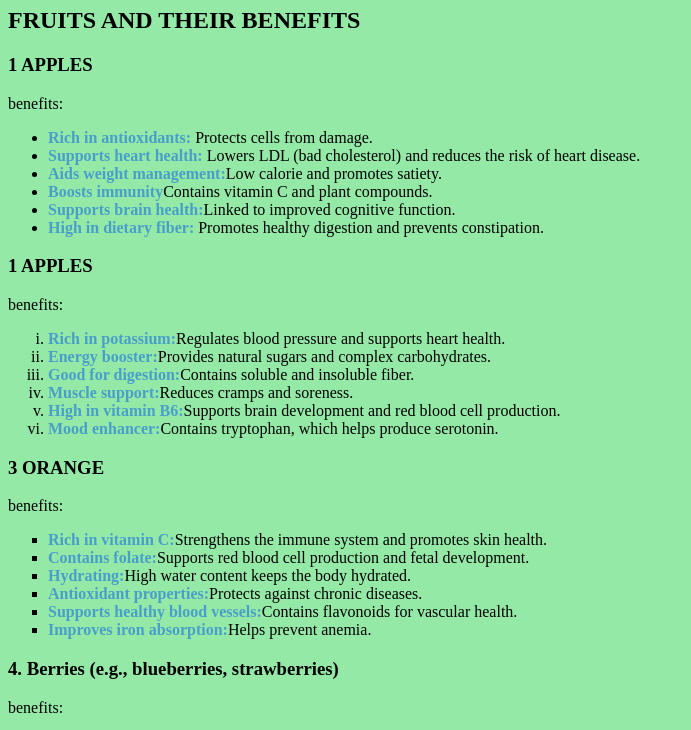
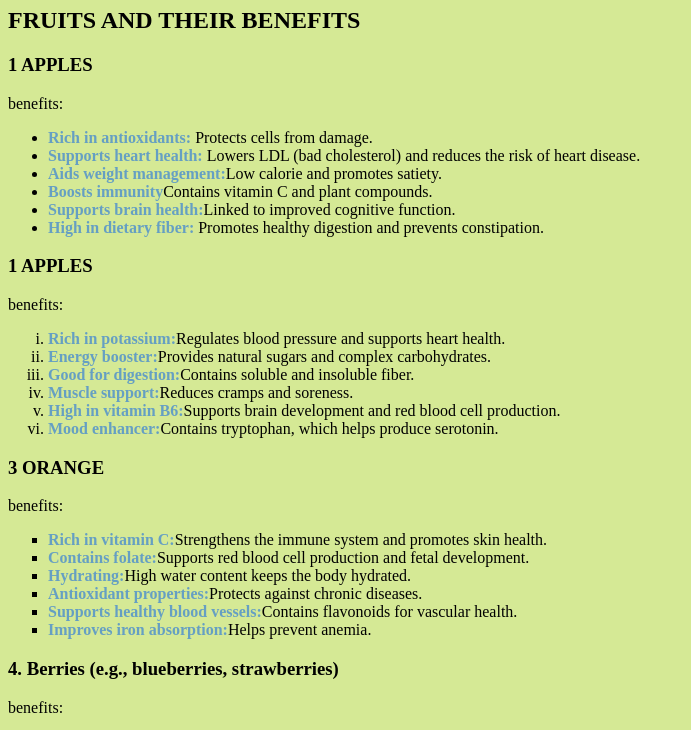
Before and after one commit to prohack24/TUTORIAL-3, a plain HTML site: page index.html in a window 1280 px wide. Shown: the part 73-803 px from the top of the page, without its empty margins (0-691 px from the left). Drawn offline with Linux system fonts and the light colour scheme.

Commit message:
Update index.html

```diff
--- a/index.html
+++ b/index.html
@@ -11,7 +11,7 @@
         }
     </style>
 </head>
-<body style="background-color:rgb(149, 233, 166)">
+<body style="background-color:rgb(213, 233, 149)">
     <h1 style="color:rgb(222, 135, 183)">LIST ELEMENT</h1>
     <h2>FRUITS AND THEIR BENEFITS</h2>
     <h3>1 APPLES</h3>
```
